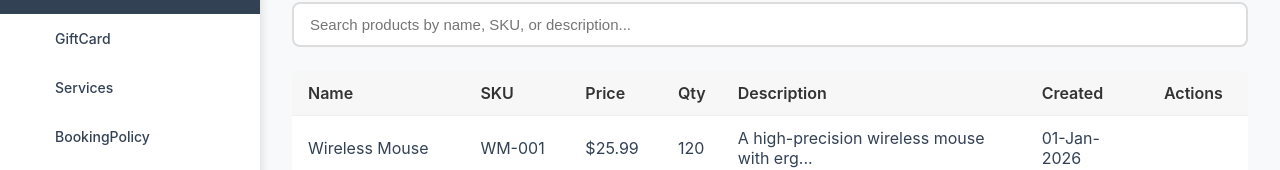
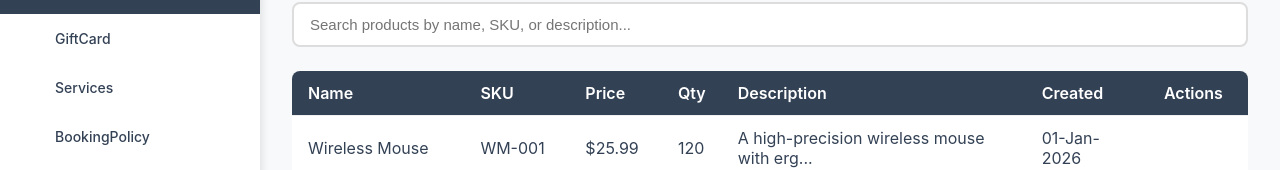
Before and after one commit to UsmanKapadiya/SpaalitaAdmin, a React (Vite) app: page /product in a window 1280 px wide. Shown: the part 190-360 px from the top of the page. Built offline with nearby package versions, Linux system fonts and the light colour scheme; sample sign-in values are in the browser's storage; some icons are missing.

Commit message:
Color Dynamic set

```diff
--- a/src/pages/Product/product.css
+++ b/src/pages/Product/product.css
@@ -180,9 +180,9 @@
 }
 
 .product-table th {
-  background: #f7f7f7;
+  background: var(--primary-color);
   font-weight: 600;
-  color: #333;
+  color: var(--text-white);
 }
 
 .product-table tr:last-child td {
```
